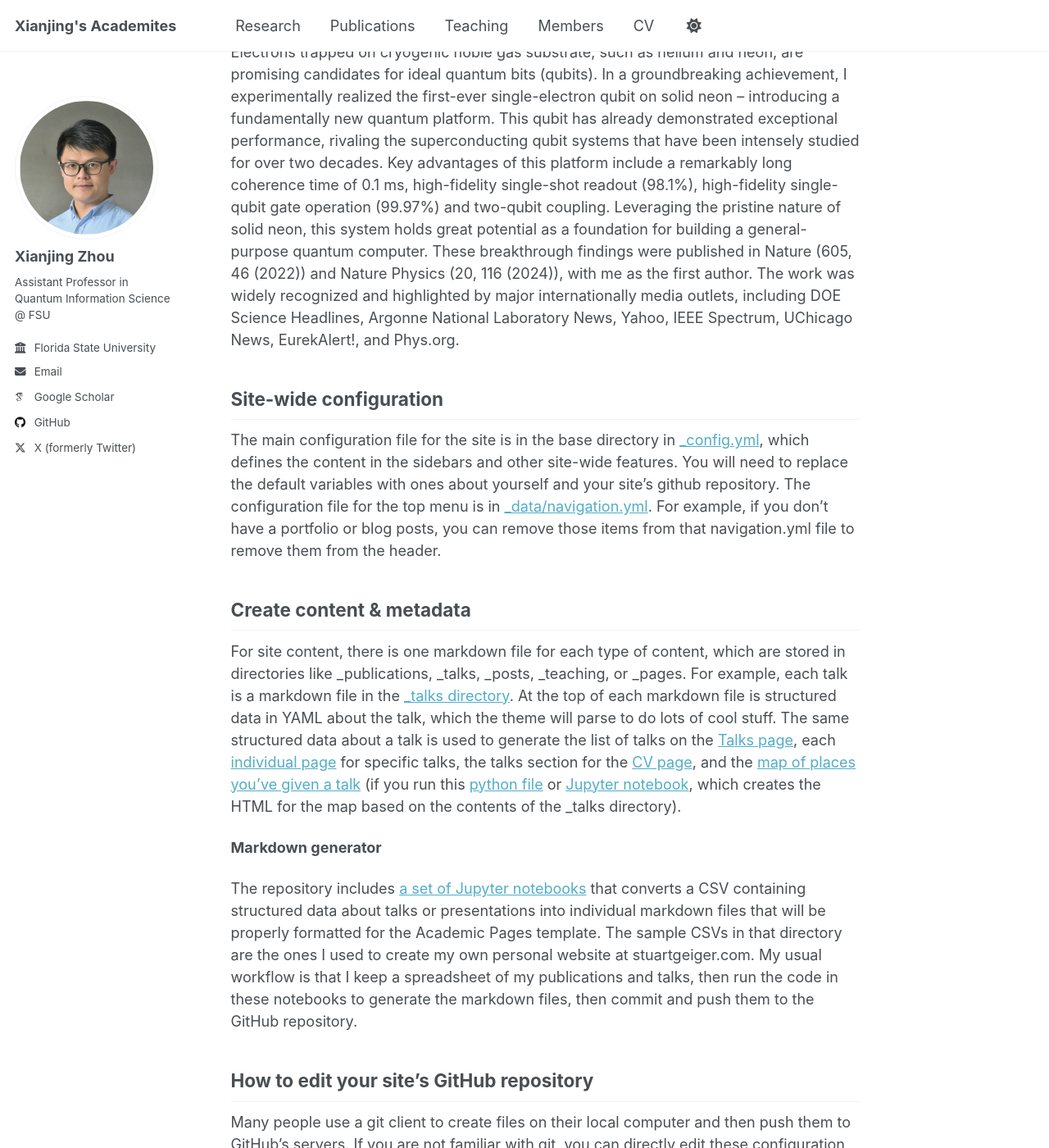
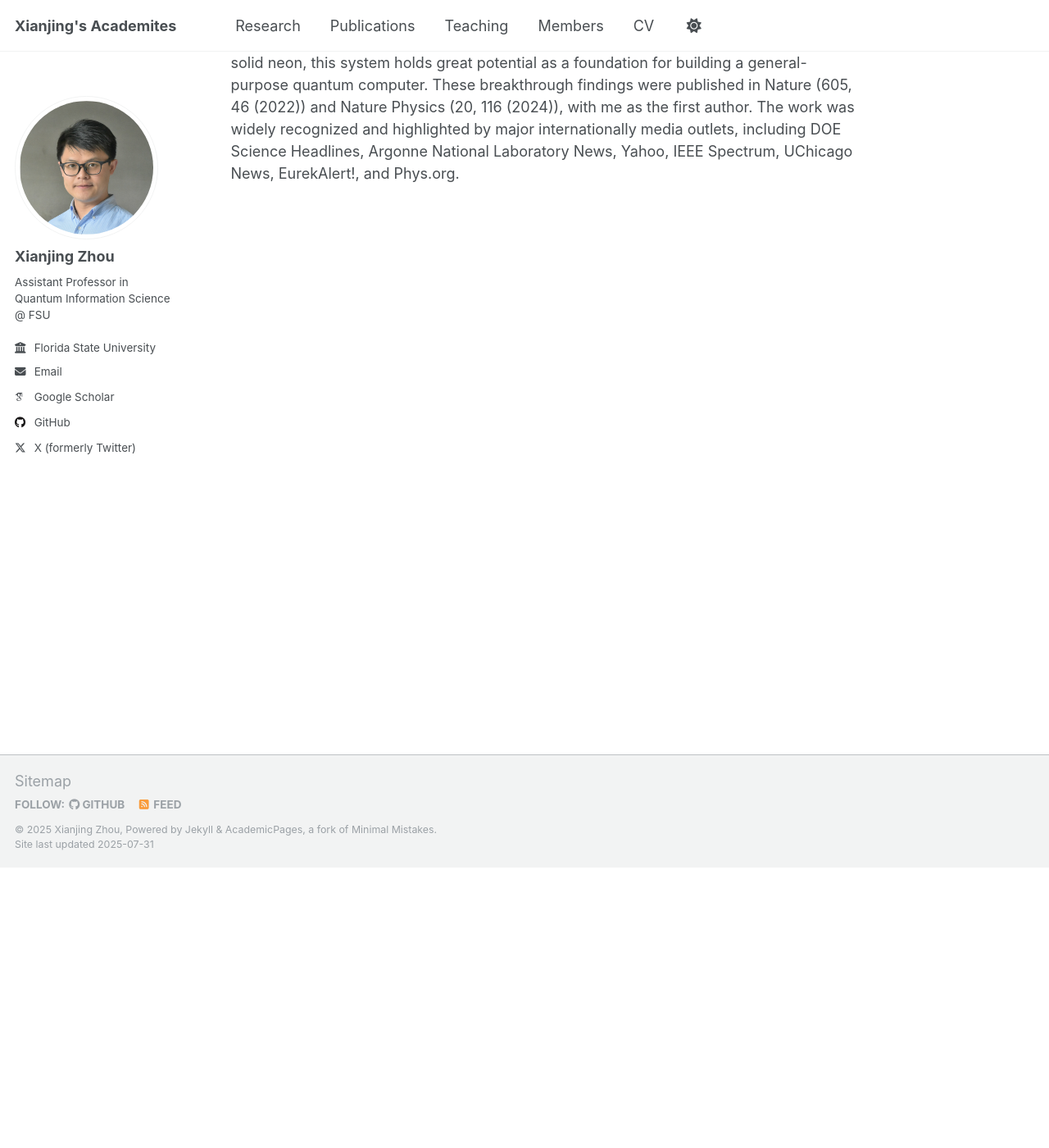
Before and after one commit to XianjingZhou/XianjingZhou.github.io, a Jekyll site: the page built from _pages/research.md, in a window 1280 px wide and 1400 px high, scrolled down 342 px. Shown: the whole window at 82% size. Built offline with Jekyll 4.4.1, drawn with Linux system fonts in a browser that asks for light colours; some web fonts are replaced; some of the changed lines change nothing that is shown; some of the changed text lies outside the part shown.

Commit message:
update about and research

```diff
--- a/_pages/about.md
+++ b/_pages/about.md
@@ -7,7 +7,7 @@
   - /about.html
 ---
 
-Hi My name is Xianjing Zhou, in Chinese it is 周宪靖 (simplified) or 周憲靖 (tranditional). I am currently an assistant professor working on superconducting quantum circuits with a focus on intergrating circuit with single electrons on solid neon qubits.
+Hi my name is Xianjing Zhou. I am currently an assistant professor working on superconducting quantum circuits with a focus on intergrating circuit with single electrons on solid neon qubits.
 
 Hiring
 ======
--- /dev/null
+++ b/_pages/research.md
@@ -0,0 +1,13 @@
+---
+permalink: /
+title: "Research"
+author_profile: true
+redirect_from:
+  - /research/
+---
+
+Single Electrons on Solid Neon
+======
+Electrons trapped on cryogenic noble gas substrate, such as helium and neon, are promising candidates for ideal quantum bits (qubits). In a groundbreaking achievement, I experimentally realized the first-ever single-electron qubit on solid neon – introducing a fundamentally new quantum platform. This qubit has already demonstrated exceptional performance, rivaling the superconducting qubit systems that have been intensely studied for over two decades.
+Key advantages of this platform include a remarkably long coherence time of 0.1 ms, high-fidelity single-shot readout (98.1%), high-fidelity single-qubit gate operation (99.97%) and two-qubit coupling. Leveraging the pristine nature of solid neon, this system holds great potential as a foundation for building a general-purpose quantum computer.
+These breakthrough findings were published in Nature (605, 46 (2022)) and Nature Physics (20, 116 (2024)), with me as the first author. The work was widely recognized and highlighted by major internationally media outlets, including DOE Science Headlines, Argonne National Laboratory News, Yahoo, IEEE Spectrum, UChicago News, EurekAlert!, and Phys.org.
```
